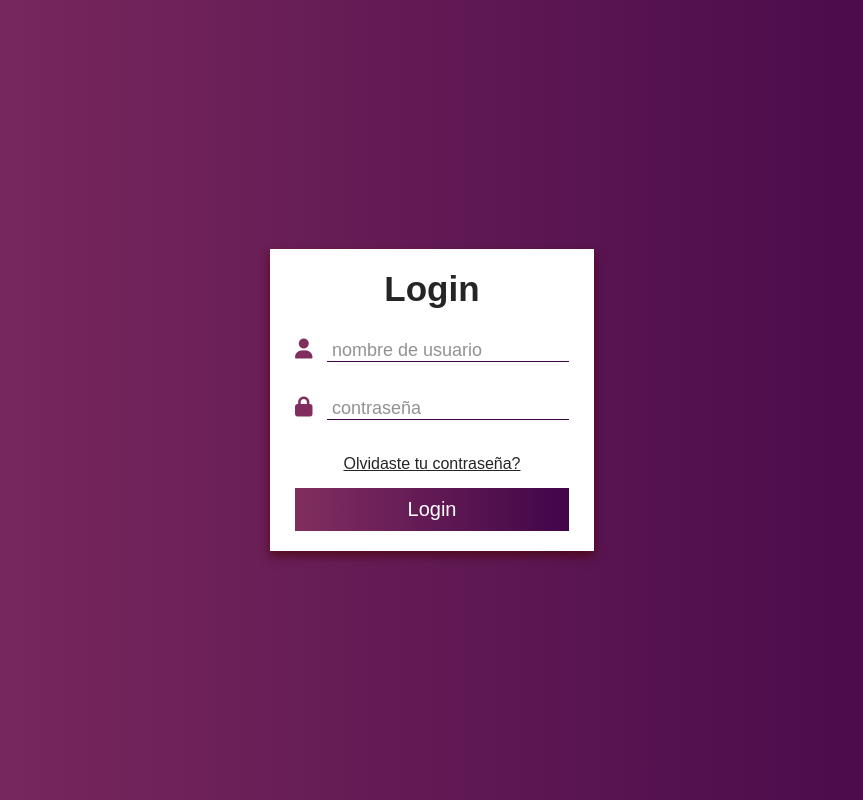
After one commit to IAferaboli/wapp-AlertaGenero, a PHP site: page /controladores/login.php in a window 1280 px wide. The commit adds this page. Shown: the whole page, without its empty margins (208-1071 px from the left). Run offline with PHP 8.4, Linux system fonts and the light colour scheme.

Commit message:
Login, y arreglos

```diff
--- /dev/null
+++ b/controladores/login.php
@@ -0,0 +1,13 @@
+
+<?php
+if(!empty($_POST['username']) && !empty($_POST['password'])){
+    $username = $_POST['username'];
+    $password = $_POST['password'];
+    if($username == "EstebanL650" && $password == "1234qwerty"){
+        header("location: createUsuarie.php");
+    }else{
+
+    }
+}
+
+require_once "../views/login.view.php";
--- a/layout/menu.view.php
+++ b/layout/menu.view.php
@@ -14,11 +14,15 @@
                     <li>
                         <a href="">Politica de privacidad</a>
                     </li>
+                    <li>
+                        <a href="../controladores/login.php" class="login">Login</a>
+                    </li>
                 </ul>
             </nav>
         </div>
         <div class="header-right">
             <div class="hamburger">
+                <div></div>
                 <div></div>
                 <div></div>
                 <div></div>
--- /dev/null
+++ b/style2.css
@@ -0,0 +1,162 @@
+
+.cuerpoform {
+  margin: 0;
+  padding: 0;
+  box-sizing: border-box;
+  font-family: sans-serif;
+
+  display: flex;
+  align-items: center;
+  justify-content: center;
+  min-height: 100vh;
+  /* background: linear-gradient(to right, #cb232c, #ce1d61); */
+
+  background: linear-gradient(to right, #812e5f, #410549);
+}
+
+.formulario {
+  margin: 0;
+  padding: 0;
+  box-sizing: border-box;
+  font-family: sans-serif;
+  display: flex;
+  flex-direction: column;
+  background: #fff;
+  text-align: center;
+  padding: 20px 25px;
+  box-shadow: 0 5px 10px rgba(71, 3, 6, 0.7);
+}
+.formulario .title {
+  margin: 0;
+  padding: 0;
+  box-sizing: border-box;
+  font-family: sans-serif;
+
+  color: #252525;
+  font-size: 35px;
+  font-weight: 800;
+  margin-bottom: 30px;
+}
+
+.formulario label {
+  margin-bottom: 35px;
+}
+
+.formulario label .fa-solid {
+  font-size: 20px;
+  /* color: #cb232c; */
+  color: #812e5f;
+  margin-right: 10px;
+}
+
+.formulario label input {
+  margin: 0;
+  padding: 0;
+  box-sizing: border-box;
+  font-family: sans-serif;
+
+  outline: none;
+  border: none;
+  color: #252525;
+
+  /* border-bottom: solid 1px #ce1d61; */
+  border-bottom: solid 1px #410549;
+  padding: 0 5px;
+  font-size: 18px;
+}
+
+.formulario label input::placeholder {
+  margin: 0;
+  padding: 0;
+  box-sizing: border-box;
+  font-family: sans-serif;
+
+  color: rgba(37, 37, 37, 0.5);
+}
+
+.formulario .link {
+  color: #252525;
+  margin-bottom: 15px;
+}
+
+.formulario button {
+  color: #fff;
+  border: none;
+  /* background: linear-gradient(to right, #cb232c, #ce1d61); */
+
+  background: linear-gradient(to right, #812e5f, #410549);
+  padding: 10px 15px;
+  cursor: pointer;
+  font-size: 20px;
+}
+/*
+.foot{
+padding: auto;
+position: relative;
+width: 100%;
+display: flex;
+box-sizing: border-box;
+margin-top: 100px;
+
+}
+
+.pie {
+  margin-top: 10px;
+  position: relative;
+  width: 100%;
+  background: #000000;
+  min-height: 100px;
+  padding: 20px 50px;
+  display: flex;
+  justify-content: center;
+  align-items: center;
+  flex-direction: column;
+}
+
+.pie .social_icon,
+.pie .menu {
+  position: relative;
+  display: flex;
+  justify-content: center;
+  align-items: center;
+  margin: 10px 0;
+  flex-wrap: wrap;
+}
+.pie .social_icon li,
+.pie .menu li {
+  list-style: none;
+}
+
+.pie .social_icon li a {
+  font-size: 2em;
+  color: #fff;
+  margin: 0 10px;
+  display: inline-block;
+  transition: 0.2s;
+}
+
+.pie .social_icon li a:hover {
+  transform: translateY(-10px);
+}
+
+.pie .menu li a {
+  font-size: 1.2em;
+  color: #fff;
+  margin: 0 10px;
+  display: inline-block;
+  text-decoration: none;
+  opacity: 0.75;
+}
+
+.pie .menu li a:hover {
+  opacity: 1;
+}
+
+.pie p {
+  color: #fff;
+  text-align: center;
+  margin-top: 15px;
+  margin-bottom: 10px;
+  font-size: 1.1em;
+  opacity: 0.75;
+} */
--- a/style3.css
+++ b/style3.css
@@ -61,6 +61,8 @@ nav ul li a {
   transition: 0.2s;
   text-shadow: 2px 2px 5px rgb(65, 26, 88);
 }
+
+
 /* Animacion al pasar por encima */
 nav ul li a:hover{
   cursor: pointer;
--- /dev/null
+++ b/views/login.view.php
@@ -0,0 +1,37 @@
+<!DOCTYPE html>
+<html lang="es">
+
+<head>
+    <meta charset="UTF-8">
+    <meta http-equiv="X-UA-Compatible" content="IE=edge">
+    <meta name="viewport" content="width=device-width, initial-scale=1.0">
+    <!-- <link rel="stylesheet" href="../style3.css"> -->
+    <link rel="stylesheet" href="../style2.css">
+    <link rel="stylesheet" href="https://cdnjs.cloudflare.com/ajax/libs/font-awesome/4.7.0/css/font-awesome.css" integrity="sha512-5A8nwdMOWrSz20fDsjczgUidUBR8liPYU+WymTZP1lmY9G6Oc7HlZv156XqnsgNUzTyMefFTcsFH/tnJE/+xBg==" crossorigin="anonymous" referrerpolicy="no-referrer" />
+    <link rel="icon" href="../src/alertagenero_logo.png">
+    <title>Login</title>
+    <link rel="stylesheet" href="https://cdnjs.cloudflare.com/ajax/libs/font-awesome/6.4.2/css/all.min.css" integrity="sha512-z3gLpd7yknf1YoNbCzqRKc4qyor8gaKU1qmn+CShxbuBusANI9QpRohGBreCFkKxLhei6S9CQXFEbbKuqLg0DA==" crossorigin="anonymous" referrerpolicy="no-referrer" />
+</head>
+
+<body class="cuerpoform">
+    <form action="" class="formulario" method="POST">
+        <h1 class="title">Login</h1>
+        <label>
+            <i class="fa-solid fa-user"></i>
+            <input type="text" name="username" id="username" placeholder="nombre de usuario">
+        </label>
+
+        <label>
+            <i class="fa-solid fa-lock"></i>
+            <input type="password" name="password" id="password" placeholder="contraseña">
+        </label>
+        <a href="#" class="link">Olvidaste tu contraseña?</a>
+
+
+        <button id="button" type="submit">Login</button>
+    </form>
+
+    <!-- <script src="../main.js"></script> -->
+</body>
+
+</html>
```
Also changed, not shown: main.js (added, +12 -0 lines), views/createUsuarie.view.php (+3 -5 lines).
